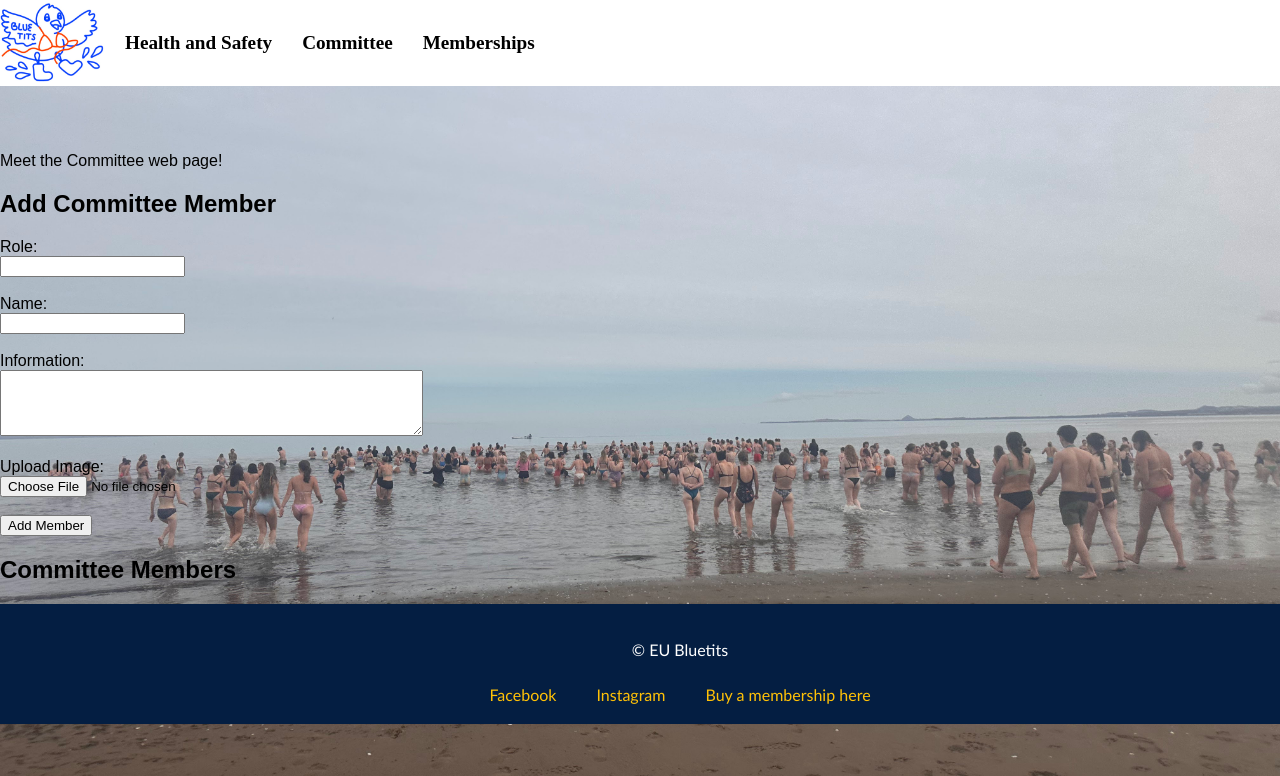
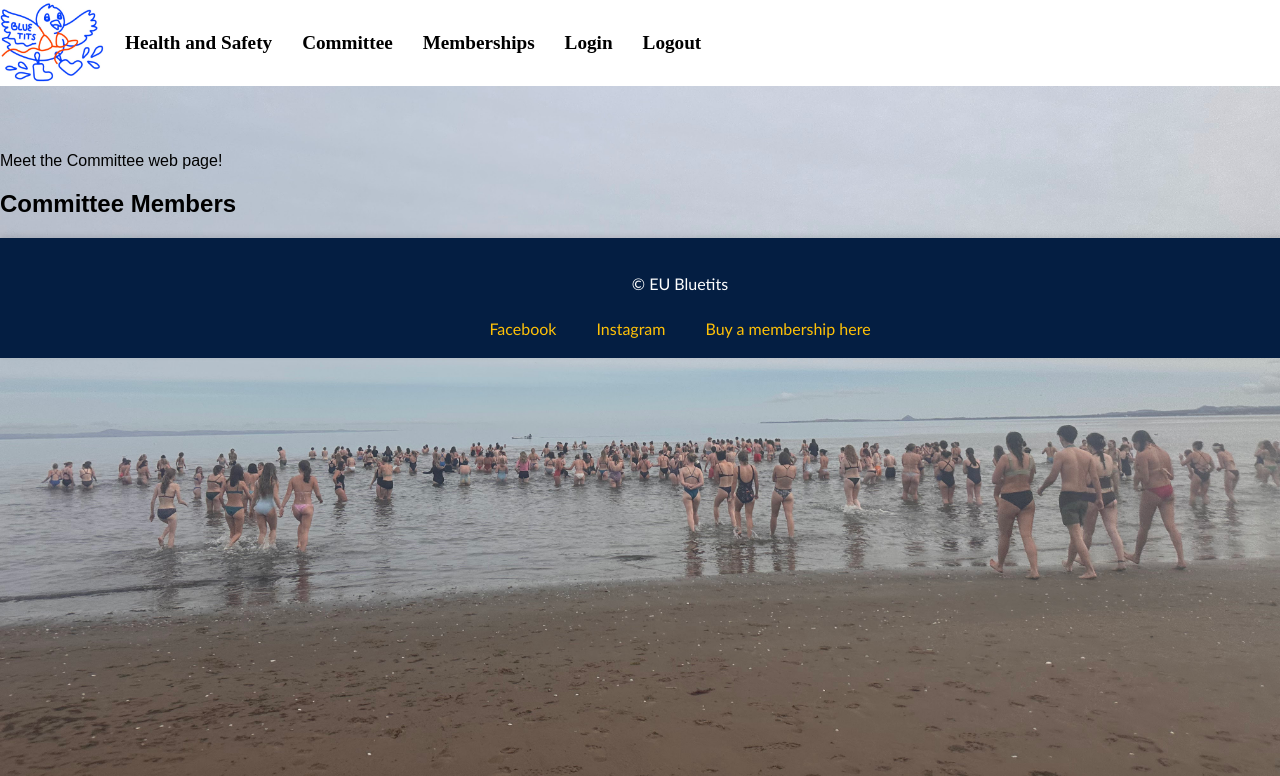
Before and after one commit to lbdos32/web_tech_cw, a Flask app: page /committee in a window 1280 px wide; the page is wider, and only the part inside the window is pictured. Shown: the top 776 px of that part. Run offline with Flask 3, Linux system fonts and the light colour scheme.

Commit message:
An admin can now log in and out. When logged in they can add/delete to the committee member page using a form where they put title/name/info/picture onto the website. Need to format a bit nicer with css though

```diff
--- a/main.py
+++ b/main.py
@@ -1,16 +1,64 @@
-from flask import Flask, render_template, url_for, jsonify, request, redirect
+from flask import Flask, render_template, url_for, jsonify, request, redirect, session
 from flask_caching import Cache
+from flask_sqlalchemy import SQLAlchemy
 import requests
 import os
 from werkzeug.utils import secure_filename
 
 app = Flask(__name__)
 
+
+# SQLite database
+app.config['SQLALCHEMY_DATABASE_URI'] = 'sqlite:///committee.db'
+app.config['SQLALCHEMY_TRACK_MODIFICATIONS'] = False
+
+db = SQLAlchemy(app)
+
+UPLOAD_FOLDER = 'static/committee'
+app.config['UPLOAD_FOLDER'] = UPLOAD_FOLDER
+os.makedirs(UPLOAD_FOLDER, exist_ok=True)
+
+# Database model
+class CommitteeMember(db.Model):
+    id = db.Column(db.Integer, primary_key=True)
+    role = db.Column(db.String(100), nullable=False)
+    name = db.Column(db.String(100), nullable=False)
+    info = db.Column(db.Text, nullable=False)
+    photo = db.Column(db.String(200), nullable=True)
+
+# Create the database tables
+with app.app_context():
+    db.create_all()
+
+
 app.config['CACHE_TYPE'] = 'SimpleCache'  # for production, use Redis or Memcached
 app.config['CACHE_DEFAULT_TIMEOUT'] = 300  # (5 minutes)
-
 cache = Cache(app)
 BEHOLD_JSON_URL = 'https://feeds.behold.so/NMQlaZ9tJIAuwjIG7RIv'
+
+app.secret_key = 'mysecretkey'  # needed for sessions
+
+# --- Admin credentials (hardcoded for now) ---
+ADMIN_USERNAME = 'admin'
+ADMIN_PASSWORD = 'password123'
+
+@app.route('/login', methods=['GET', 'POST'])
+def login():
+    if request.method == 'POST':
+        username = request.form['username']
+        password = request.form['password']
+        if username == ADMIN_USERNAME and password == ADMIN_PASSWORD:
+            session['admin_logged_in'] = True
+            return redirect(url_for('committee'))
+        else:
+            error = "Invalid username or password"
+            return render_template('login.html', error=error)
+    return render_template('login.html')
+
+@app.route('/logout')
+def logout():
+    session.pop('admin_logged_in', None)
+    return redirect(url_for('root'))
 
 @app.route("/")
 def root():
@@ -43,12 +91,16 @@ os.makedirs(UPLOAD_FOLDER, exist_ok=True)
 # Temporary storage of committee members
 committee_members = []
 
-@app.route("/committee", methods=['GET'])
+@app.route("/committee")
 def committee():
-    return render_template("committee.html", committee=committee_members)
+    members = CommitteeMember.query.all()
+    return render_template("committee.html", committee=members)
 
 @app.route("/committee/add", methods=['POST'])
 def add_committee_member():
+    if not session.get('admin_logged_in'):
+        return "Unauthorized", 403
+
     role = request.form['role']
     name = request.form['name']
     info = request.form['info']
@@ -59,12 +111,25 @@ def add_committee_member():
         filename = secure_filename(photo_file.filename)
         photo_file.save(os.path.join(app.config['UPLOAD_FOLDER'], filename))
 
-    member = {
-        'role': role,
-        'name': name,
-        'info': info,
-        'photo': filename
-    }
-    committee_members.append(member)
+    member = CommitteeMember(role=role, name=name, info=info, photo=filename)
+    db.session.add(member)
+    db.session.commit()
 
     return redirect(url_for('committee'))
+
+@app.route("/committee/delete/<int:member_id>", methods=['POST'])
+def delete_committee_member(member_id):
+    if not session.get('admin_logged_in'):
+        return "Unauthorized", 403
+
+    member = CommitteeMember.query.get_or_404(member_id)
+
+    # Delete the photo from disk if exists
+    if member.photo:
+        photo_path = os.path.join(app.config['UPLOAD_FOLDER'], member.photo)
+        if os.path.exists(photo_path):
+            os.remove(photo_path)
+
+    db.session.delete(member)
+    db.session.commit()
+    return redirect(url_for('committee'))
--- a/templates/committee.html
+++ b/templates/committee.html
@@ -4,15 +4,15 @@
     <link rel="stylesheet" href="{{ url_for('static', filename='css/navBar.css') }}">
     <link rel="stylesheet" href="{{ url_for('static', filename='css/footer.css') }}">
     <link rel="stylesheet" href="{{ url_for('static', filename='css/committee.css') }}">
-
     <meta charset="UTF-8">
     <title>Meet the Committee</title>
 </head>
 <body>
 {% include 'navbar.html' %}
 <main>
-<p>Meet the Committee web page!</p>
+    <p>Meet the Committee web page!</p>
 
+    {% if session.get('admin_logged_in') %}
     <h2>Add Committee Member</h2>
     <form action="{{ url_for('add_committee_member') }}" method="POST" enctype="multipart/form-data">
         <label for="role">Role:</label><br>
@@ -29,6 +29,7 @@
 
         <button type="submit">Add Member</button>
     </form>
+    {% endif %}
 
     <h2>Committee Members</h2>
     <div id="committee-members">
@@ -39,11 +40,16 @@
             {% endif %}
             <h3>{{ member.role }} - {{ member.name }}</h3>
             <p>{{ member.info }}</p>
+
+            {% if session.get('admin_logged_in') %}
+            <!-- Admin-only delete button -->
+            <form action="{{ url_for('delete_committee_member', member_id=member.id) }}" method="POST" style="display:inline;">
+                <button type="submit">Delete</button>
+            </form>
+            {% endif %}
         </div>
         {% endfor %}
     </div>
-
-
 </main>
 {% include 'footer.html' %}
 </body>
--- a/templates/navbar.html
+++ b/templates/navbar.html
@@ -6,5 +6,8 @@
         <li><a href="/healthAndSafety">Health and Safety</a></li>
         <li><a href="/committee">Committee</a></li>
         <li><a href="https://www.eusa.ed.ac.uk/activities/view/BlueTits">Memberships</a></li>
+        <li><a href="/login">Login</a></li>
+        <li><a href="/logout">Logout</a></li>
+
     </ul>
 </div>
```
